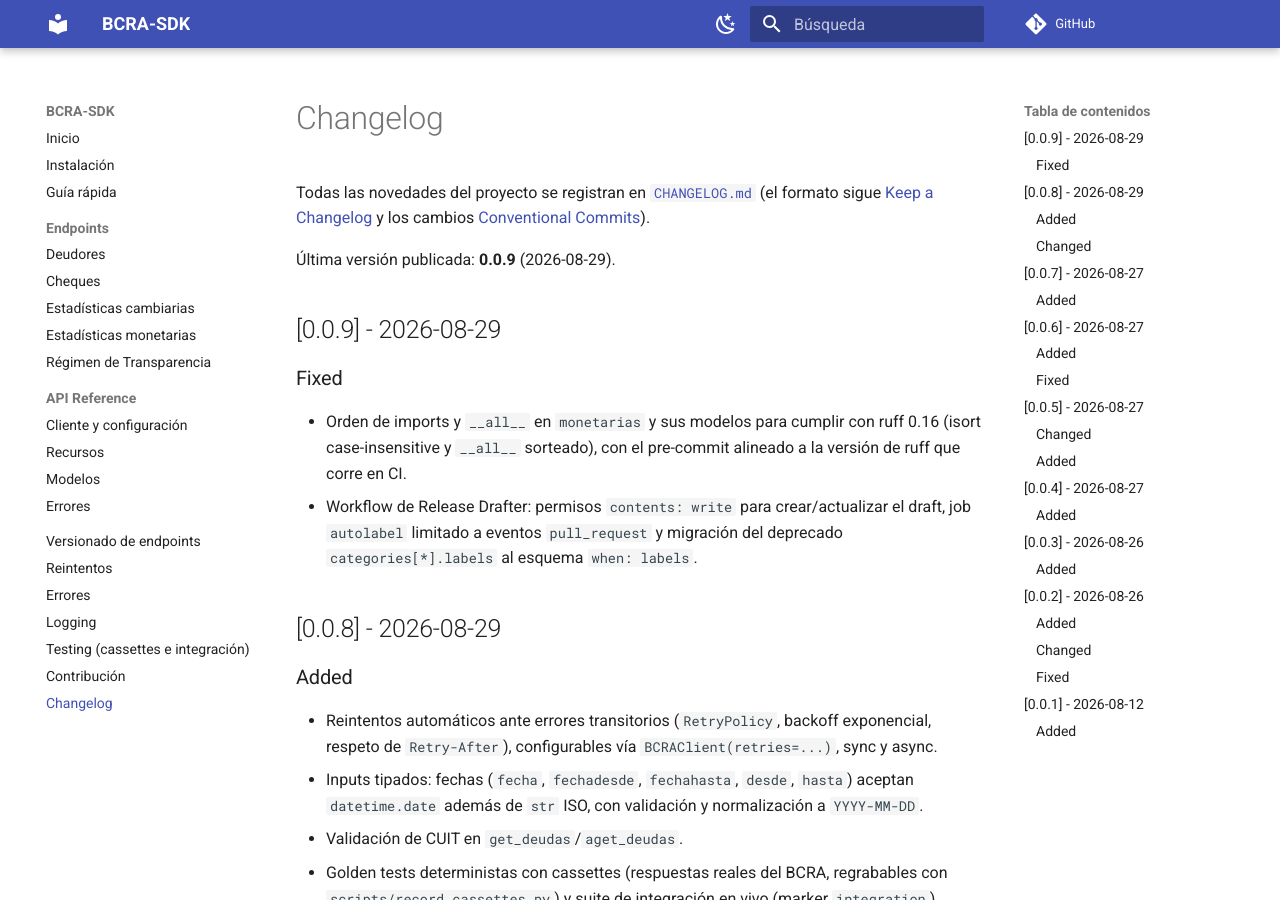
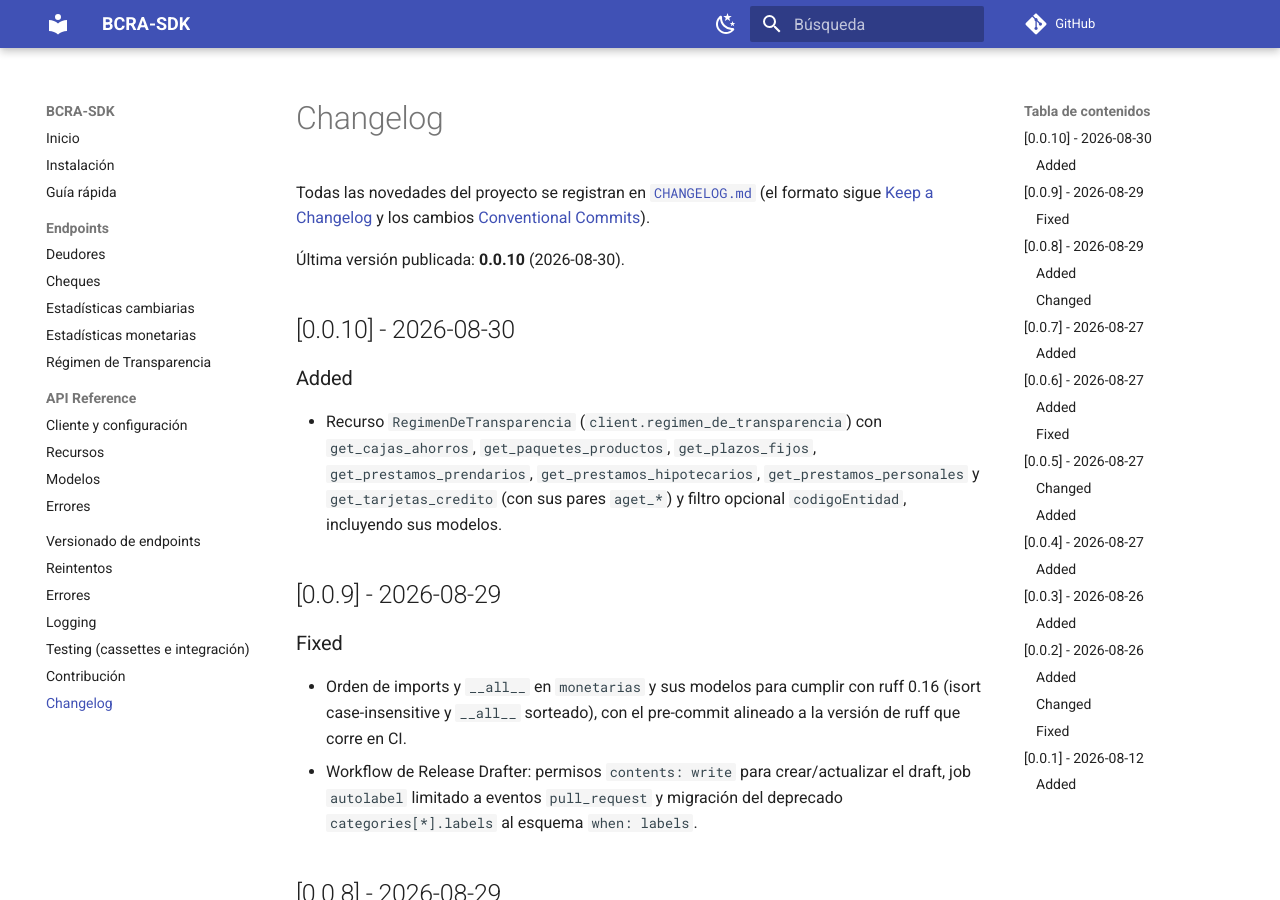
Before and after one commit to fernandezgonzalo/bcra-sdk, an MkDocs documentation site: the page built from docs/changelog.md, in a window 1280 px wide and 900 px high. Built offline with MkDocs 1.6.1 and Material for MkDocs 9.7.7, drawn with Linux system fonts in a browser that asks for light colours; comment, search, counter and statistics services are not loaded.

Commit message:
docs(changelog): add 0.0.10 release notes

```diff
--- a/docs/changelog.md
+++ b/docs/changelog.md
@@ -5,7 +5,16 @@ Todas las novedades del proyecto se registran en
 (el formato sigue [Keep a Changelog](https://keepachangelog.com/) y los cambios
 [Conventional Commits](https://www.conventionalcommits.org/)).
 
-Última versión publicada: **0.0.9** (2026-08-29).
+Última versión publicada: **0.0.10** (2026-08-30).
+
+## [0.0.10] - 2026-08-30
+
+### Added
+
+- Recurso `RegimenDeTransparencia` (`client.regimen_de_transparencia`) con `get_cajas_ahorros`,
+  `get_paquetes_productos`, `get_plazos_fijos`, `get_prestamos_prendarios`,
+  `get_prestamos_hipotecarios`, `get_prestamos_personales` y `get_tarjetas_credito` (con sus
+  pares `aget_*`) y filtro opcional `codigoEntidad`, incluyendo sus modelos.
 
 ## [0.0.9] - 2026-08-29
 
```
Also changed, not shown: CHANGELOG.md (+2 -0 lines).
